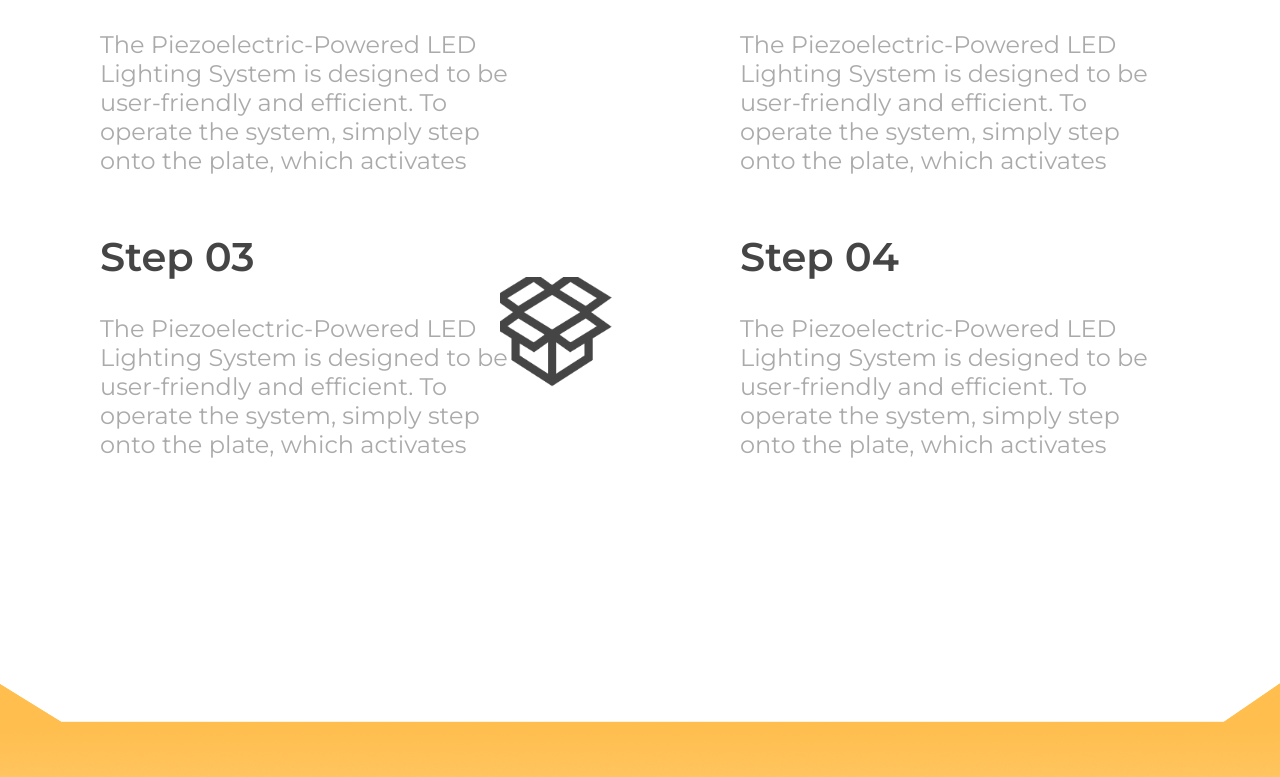
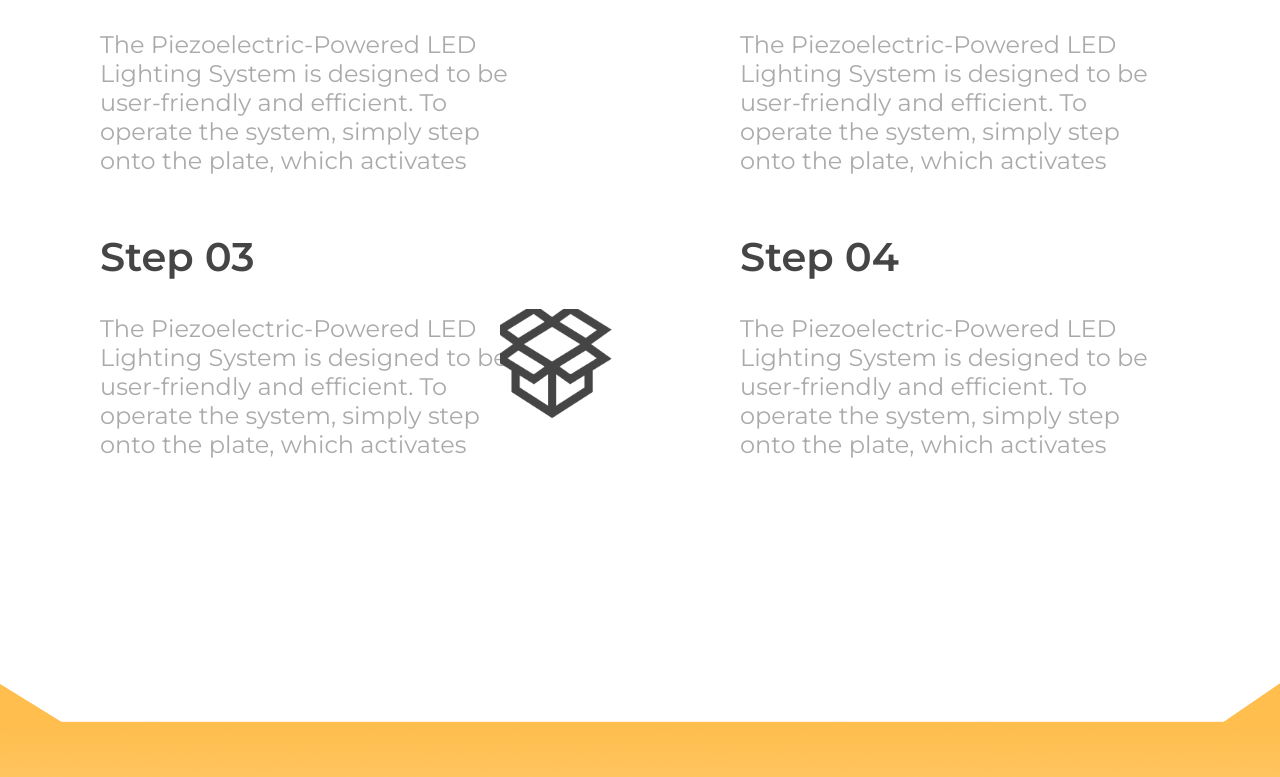
Before and after one commit to jelojesse/piezolite-website-thesis, a plain HTML site: page index.html in a window 1280 px wide. Shown: the part 10091-10868 px from the top of the page. Drawn offline with Linux system fonts and the light colour scheme; a web font is replaced by a local one.

Commit message:
Update site.css

```diff
--- a/site.css
+++ b/site.css
@@ -682,7 +682,7 @@ nav ul{
 
 .title-box-five img {
   position: absolute;
-  top: 10368px;
+  top: 10400px;
   left: 500px;
   height: auto;
   width: 125px;
```
